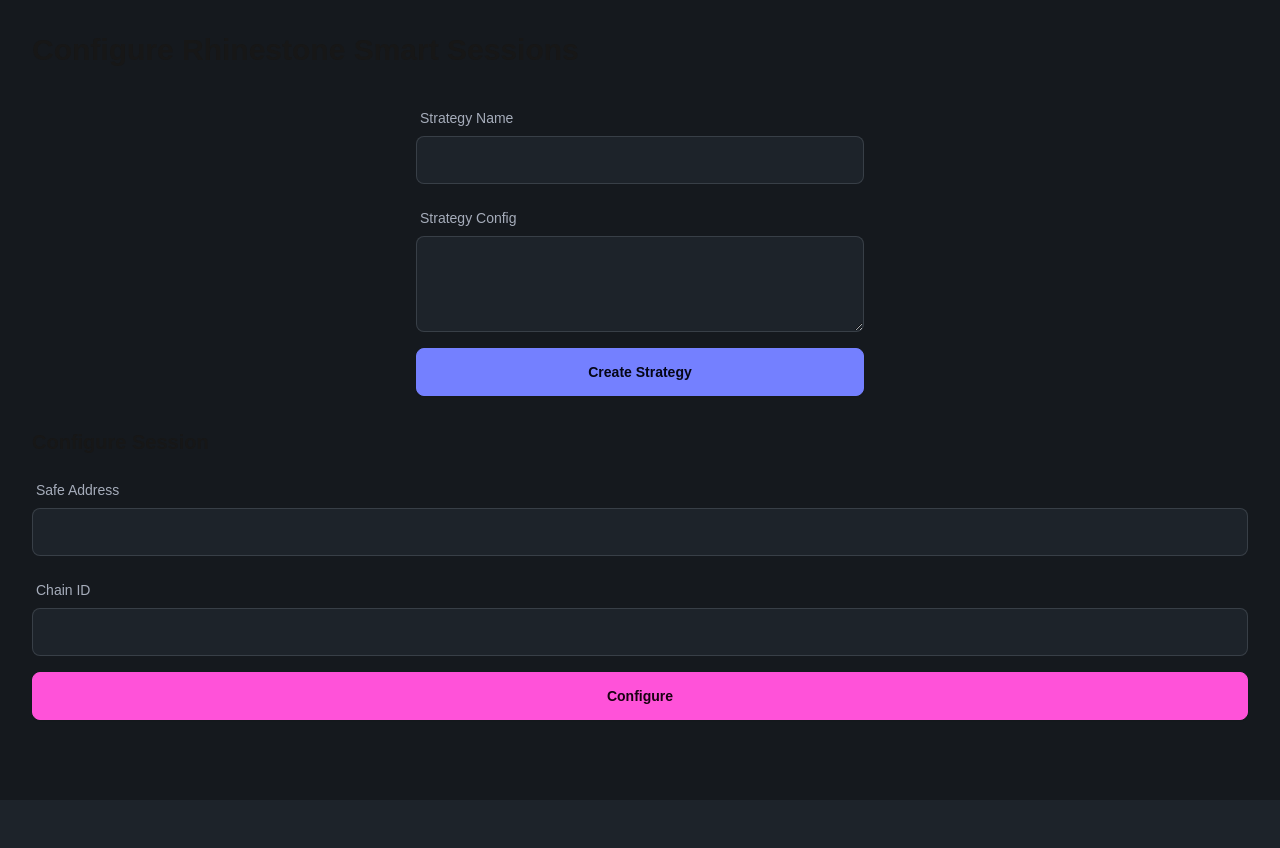
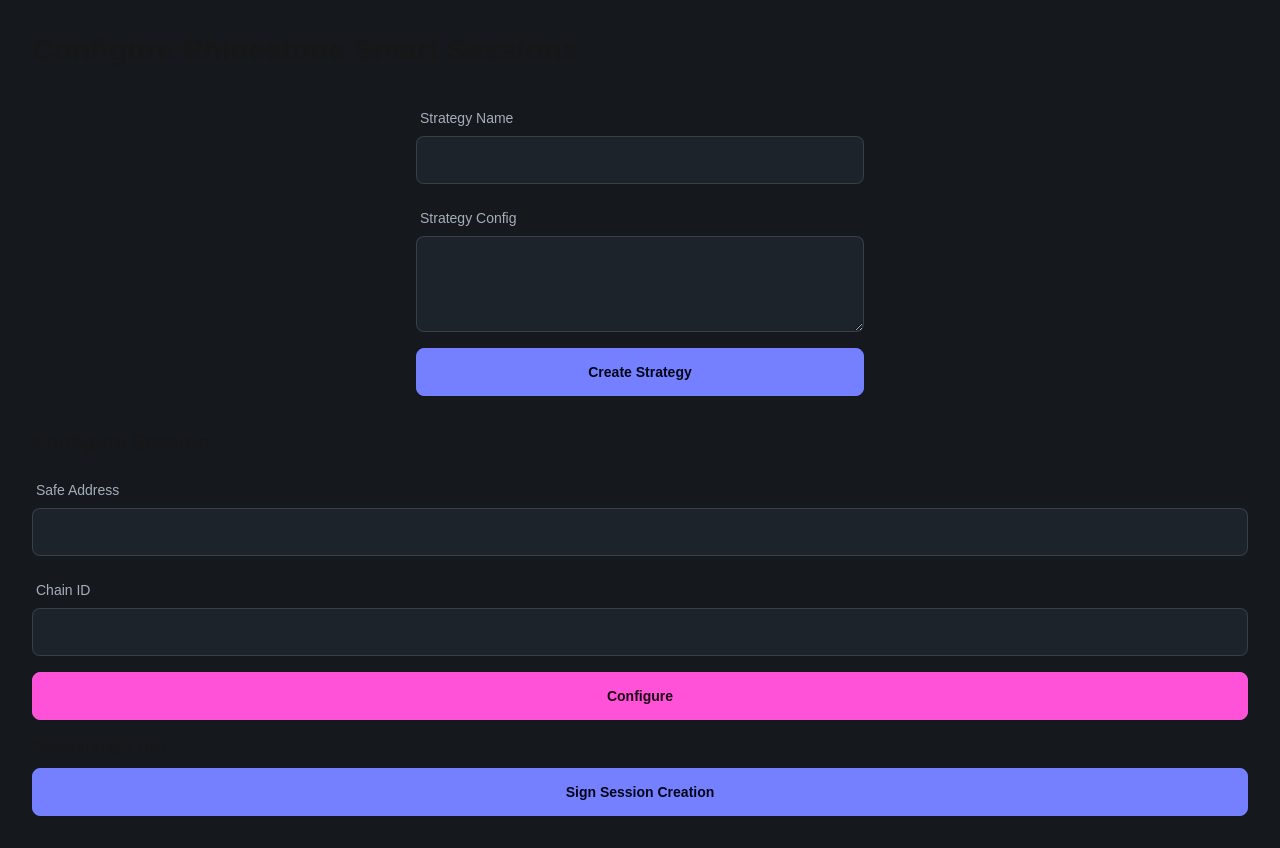
Before and after one commit to Eth-Bangkok-MaiTai-Wallet/safe-frontend, a Next.js app: page /strategies in a window 1280 px wide. Before the commit the page ends 800 px from the top, so only its background shows below. Built offline with nearby package versions, Linux system fonts and the light colour scheme.

Commit message:
session signing

```diff
--- a/app/strategies/page.tsx
+++ b/app/strategies/page.tsx
@@ -1,13 +1,16 @@
 'use client';
 
 import { useState } from 'react';
+import { sign } from 'ox/WebAuthnP256';
+import { Hex } from 'viem';
+import { getWebauthnValidatorSignature } from '@rhinestone/module-sdk';
 
 export default function StrategiesPage() {
   const [strategyName, setStrategyName] = useState('');
   const [strategyConfig, setStrategyConfig] = useState('');
   const [safeAddress, setSafeAddress] = useState('');
   const [chainId, setChainId] = useState('');
-  const [sessionHash, setSessionHash] = useState('');
+  const [sessionHash, setSessionHash] = useState<{hash: Hex, passkeyId: string}>({hash: '0x0' as Hex, passkeyId: ''});
 
   const handleSubmit = async (e: React.FormEvent) => {
     e.preventDefault();
@@ -65,7 +68,7 @@ export default function StrategiesPage() {
 
       console.log('Session configured successfully', data);
 
-      setSessionHash(data.hash);
+      setSessionHash({ hash: data.hash, passkeyId: data.passkeyId });
 
       alert('Session configured successfully');
     } catch (error) {
@@ -78,6 +81,39 @@ export default function StrategiesPage() {
     try {
       // TODO: Implement the logic to sign the session creation
       console.log('Signing session creation with hash:', sessionHash);
+
+
+      const {metadata, signature} = await sign({
+        challenge: sessionHash.hash,
+        credentialId: sessionHash.passkeyId,
+      });
+
+      console.log('Signature', signature);
+
+      const encodedSignature = getWebauthnValidatorSignature({
+        webauthn: metadata,
+        signature,
+        usePrecompiled: false,
+      });
+
+      console.log('Encoded signature', encodedSignature);
+
+      const response = await fetch(`${process.env.NEXT_PUBLIC_BACKEND_URL}/safe/sign-session-creation`, {
+        method: 'POST',
+        credentials: 'include',
+        headers: {
+          'Content-Type': 'application/json',
+        },
+        body: JSON.stringify({
+          hash: sessionHash.hash,
+          safeAddress,
+          chainId: Number(chainId),
+          encodedSignature,
+        }),
+      });
+
+      console.log('Response', response);
+
       // Add your signing logic here
     } catch (error) {
       console.error('Error signing session creation:', error);
@@ -152,7 +188,7 @@ export default function StrategiesPage() {
 
         {sessionHash && (
           <div className="mt-4">
-            <p>Session Hash: {sessionHash}</p>
+            <p>Session Hash: {sessionHash.hash}</p>
             <button onClick={handleSignSessionCreation} className="btn btn-primary mt-2">
               Sign Session Creation
             </button>
```
